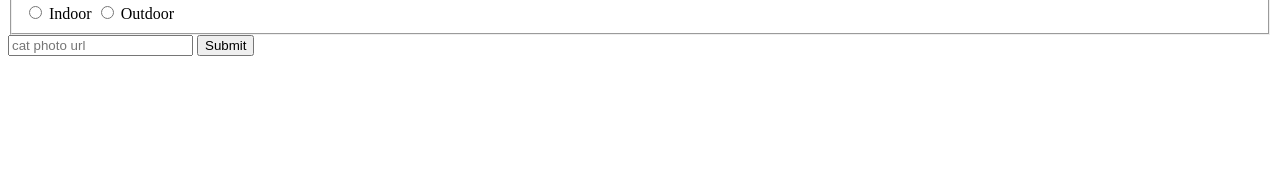
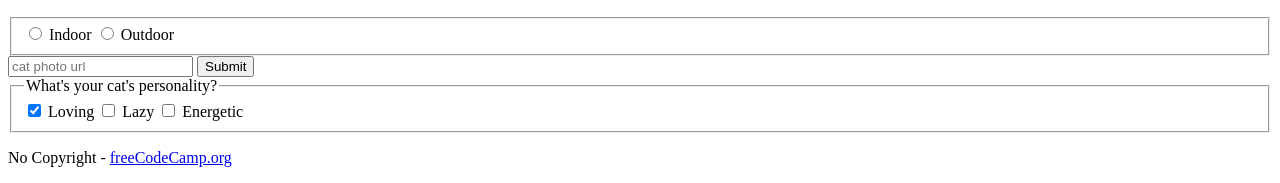
Before and after one commit to rambalachandran/fcc-web-dev-cert, a plain HTML site: page catApp.html in a window 1280 px wide. Shown: the part 1466-1649 px from the top of the page. Before the commit the page ends 1530 px from the top, so only its background shows below. Drawn offline with Linux system fonts and the light colour scheme.

Commit message:
CatPhotoApp Project Complete

```diff
--- a/catApp.html
+++ b/catApp.html
@@ -1,4 +1,12 @@
+<!DOCTYPE html>
 <html>
+<!-- The head contains metadata and urls that provides info about the page. For SEO>? -->
+
+<head>
+    <!-- meta tag helps set browser behavior -->
+    <meta charset="utf-8">
+    <title>CatPhotoApp</title>
+</head>
 
 <body>
     <main>
@@ -54,7 +62,19 @@
             <input type="text" name="catphotourl" placeholder="cat photo url" required>
             <button type="submit">Submit</button>
         </section>
-
+        <fieldset>
+            <legend>What's your cat's personality?</legend>
+            <input id="loving" type="checkbox" name="personality" value="loving" checked> <label
+                for="loving">Loving</label>
+            <input id="lazy" type="checkbox" name="personality" value="lazy"> <label for="lazy">Lazy</label>
+            <input id="energetic" type="checkbox" name="personality" value="energetic"> <label
+                for="energetic">Energetic</label>
+        </fieldset>
+        <footer>
+            <p>
+                No Copyright - <a href="https://www.freecodecamp.org">freeCodeCamp.org</a>
+            </p>
+        </footer>
     </main>
 </body>
 
```
